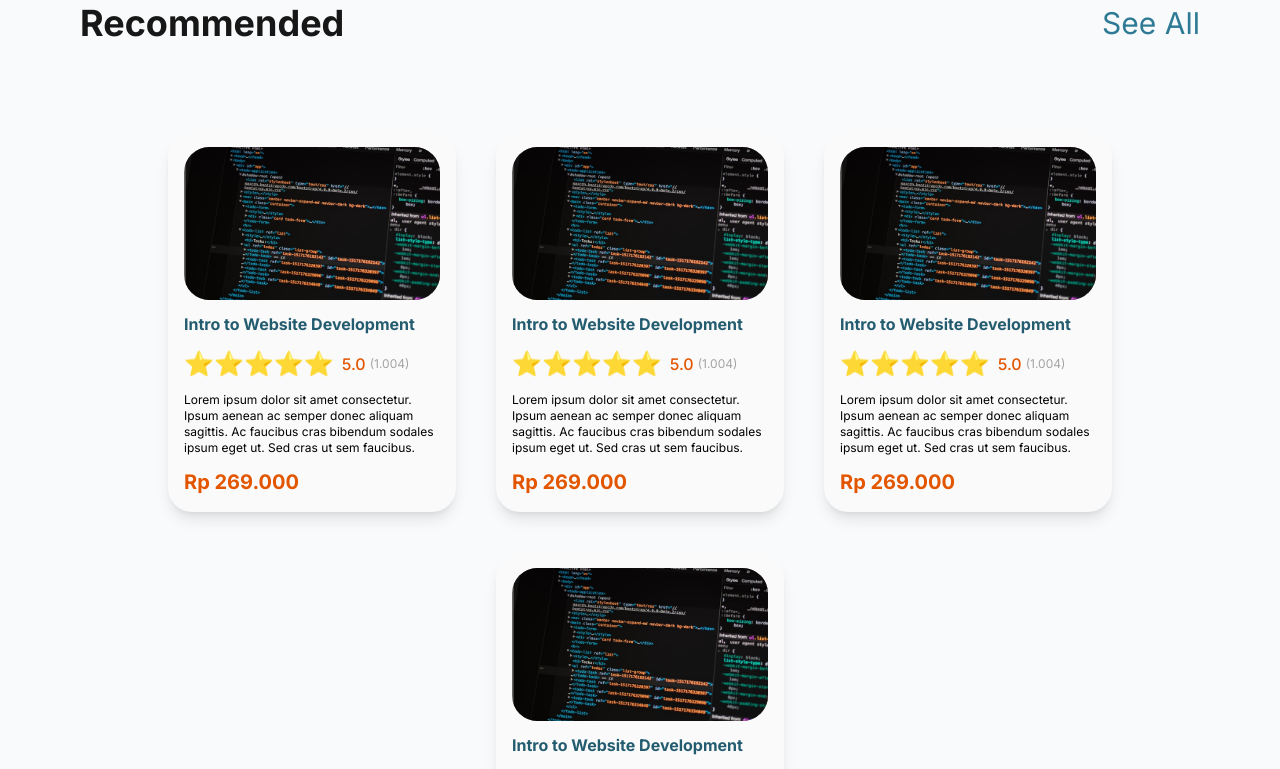
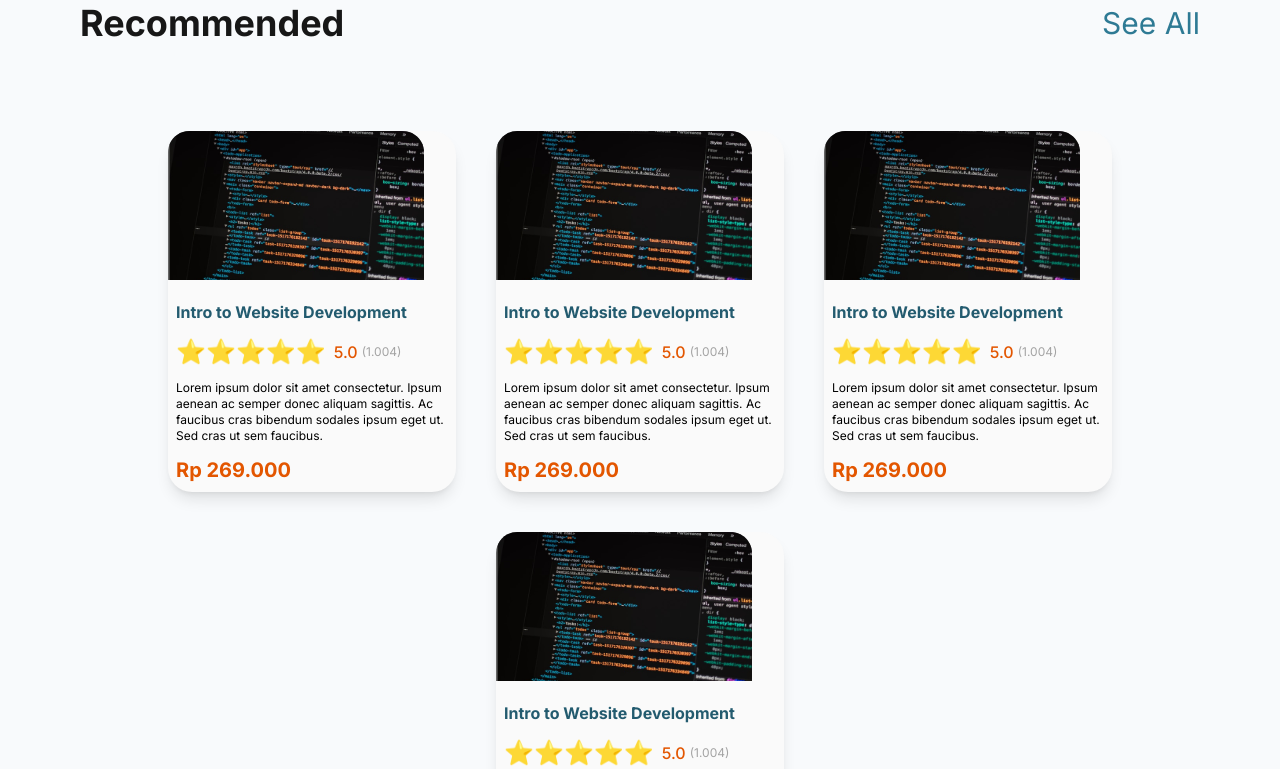
Before and after one commit to SyafiIslam/CareerBoost, a React (Vite) app: page /course in a window 1280 px wide. Shown: the part 620-1389 px from the top of the page. Built offline with nearby package versions, Linux system fonts and the light colour scheme; sample sign-in values are in the browser's storage.

Commit message:
course card

```diff
--- a/src/components/auth/LoginForm.jsx
+++ b/src/components/auth/LoginForm.jsx
@@ -26,7 +26,7 @@ const LoginForm = () => {
         window.location.reload()
       })
       .catch((err) => {
-        setMsg(err.response.data.message)
+        // setMsg(err.response.data.message)
       });
   };
   return (
--- a/src/components/card/CourseCard.jsx
+++ b/src/components/card/CourseCard.jsx
@@ -7,27 +7,25 @@ const Card = () => {
     <>
       {Courses.map((data, index) => {
         return (
-          <Link to='/courseDetail' key={index} className="flex flex-col justify-center bg-neutral-50 p-4 w-10/12 md:w-70 xl:w-72 2xl:w-80 rounded-3xl shadow-lg">
-            <div className="flex justify-center">
-              <img className="w-44 xl:w-64" src={data.img} />
-            </div>
-            <div className="flex flex-col mt-3 justify-center items-left">
-              <h5 className="text-primary600 font-bold p1">
-                {data.title}
-              </h5>
+          <Link
+            to="/courseDetail"
+            key={index}
+            className="flex flex-col justify-center bg-neutral-50 w-10/12 md:w-70 xl:w-72 2xl:w-64 rounded-3xl shadow-lg"
+          >
+            <img className="w-full xl:w-64" src={data.img} />
+            <div className="flex flex-col mt-3 justify-center items-left p-2">
+              <h5 className="text-primary600 font-bold p1">{data.title}</h5>
               <div className="flex gap-2 my-3">
                 <p className="text-xl md:text-2xl">{data.star}</p>
                 <div className="flex items-center justify-center gap-1">
-                  <p className="text-secondary500 p1 font-medium">{data.rating}</p>
-                  <p className="text-neutral-400 p2">
-                    {data.vote}
+                  <p className="text-secondary500 p1 font-medium">
+                    {data.rating}
                   </p>
+                  <p className="text-neutral-400 p2">{data.vote}</p>
                 </div>
               </div>
               <div className="flex justify-center">
-                <p className="p3 text-justify xl:text-left">
-                  {data.desc}
-                </p>
+                <p className="p3 text-justify xl:text-left">{data.desc}</p>
               </div>
               <div className="self-start mt-3">
                 <p className="text-secondary500 font-bold self-start h6">
--- a/src/components/card/MentorAll.jsx
+++ b/src/components/card/MentorAll.jsx
@@ -4,17 +4,28 @@ import mentor from "../../data/mentoring.json";
 import { HiDotsHorizontal } from "react-icons/hi";
 import loc from "../../assets/magang/location.svg";
 import BaseURL from "../../api/BaseURL";
+import Cookies from "js-cookie";
 
 const MentorAll = () => {
+  const token = Cookies.get('token')
+  console.log(token);
 
-  useEffect(() =>{
-    BaseURL.get("api/mentorinfo?limit=3&page=2")
-    .then((res) => {
-      console.log(res);
-    }).catch((err) => {
-      console.log(err);
-    });
-  },[])
+  const getAllMentor = async () => {
+    await BaseURL.get("api/mentorinfo?limit=3&page=1", {
+
+      headers: { Authorization: `Bearer ${token}` },
+    })
+      .then((res) => {
+        console.log(res);
+      })
+      .catch((err) => {
+        console.log(err);
+      });
+  };
+
+  useEffect(() => {
+    getAllMentor();
+  }, []);
   return (
     <>
       {mentor.map((data, index) => {
--- a/src/pages/Mentor2.jsx
+++ b/src/pages/Mentor2.jsx
@@ -29,7 +29,7 @@ const Mentor2 = () => {
         </div>
 
         <div className="flex flex-col xl:flex-row justify-between items-center xl:items-start mt-8 basis-2/4">
-          <div className="bg-neutral-50 flex flex-col p-6 rounded-3xl shadow-md gap-3 sticky top-28">
+          <div className="bg-neutral-50 flex flex-col p-6 rounded-3xl shadow-md gap-3 xl:sticky xl:top-28">
             <h1 className="h5 font-bold mb-6 ">Category</h1>
             {interest.map((data, index) => {
               return (
```
Also changed, not shown: src/assets/course/thumbnail.svg.
